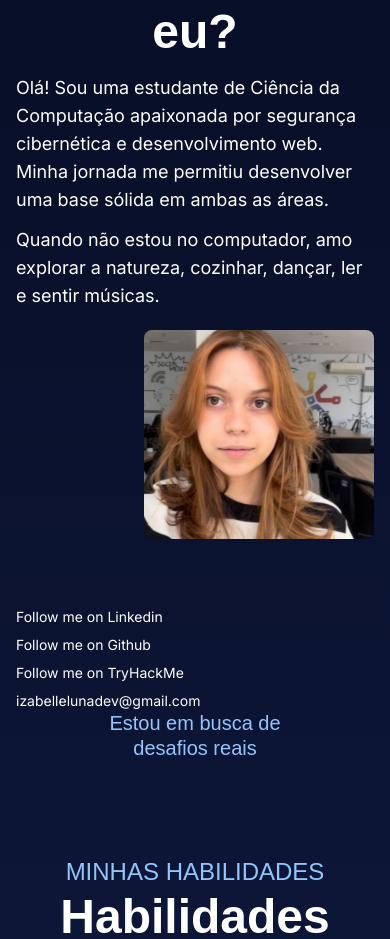
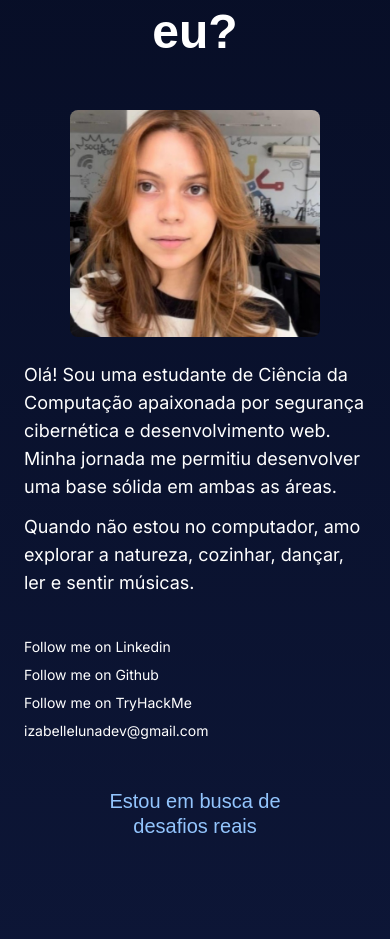
Before and after one commit to zabeluna/my-blog, a Next.js app: page / in a window 390 px wide. Shown: the part 1038-1977 px from the top of the page. Built offline with nearby package versions, Linux system fonts and the light colour scheme; a web font is replaced by a local one.

Commit message:
freature and hotfix: whoami and links

```diff
--- /dev/null
+++ b/components/lp-sections/blog.tsx
@@ -0,0 +1,19 @@
+const Blog = () => {
+    return (
+    <>
+    <section id="blog"></section>
+
+    <div>
+        <li>
+            <a href="https://literate-traffic-02a.notion.site/Blog-de-Estudos-805639ebdaee4eeba73e7dec6e71e2db"
+                  target="_blank"
+                  rel="noopener noreferrer"
+                  ></a>
+        </li>
+    </div>
+
+    </>
+    );
+};
+
+export default Blog;
--- a/components/lp-sections/skills.tsx
+++ b/components/lp-sections/skills.tsx
@@ -6,6 +6,7 @@ type Props = {}
 const Skills = (props: Props) => {
     return (
         <>
+        <section id="skills"></section>
             <div className="flex-col gap-3 px-12 md:mb-16 order-last text-center">
                 <h1 className="text-blue-300 leading-tight md:leading-none text-2xl font-header">
                     MINHAS HABILIDADES
@@ -56,6 +57,7 @@ const Skills = (props: Props) => {
 
                 </div>
             </div>
+
         </>
     )
 }
--- a/components/lp-sections/whoami.tsx
+++ b/components/lp-sections/whoami.tsx
@@ -3,13 +3,7 @@ import Image from "next/image";
 const WhoAmI = () => {
   return (
     <>
-        <div className="flex-auto">
-            <div className="mx-auto w-full max-w-7xl lg:px-8">
-                <div className="mx-auto w-full max-w-7xl lg:px-8">
-                    <div className="relative px-4 sm:px-8 lg:px-12">
-                        <div className="mx-auto max-w-2xl lg:max-w-5xl">
-
-        <div></div>
+    <section id="whoami"></section>
       <div className="flex flex-col items-center justify-center md:flex-row">
         <Image
           src="/cinenino.png"
@@ -29,66 +23,113 @@ const WhoAmI = () => {
         </h1>
       </div>
 
-
-
-            <div className="grid grid-cols-1 gap-y-5 lg:grid-cols-2 lg:grid-rows-[auto_1fr] lg:gap-y-12">
-
-
+      <div className="flex flex-col lg:flex-row items-center max-w-xl lg:max-w-full mx-auto mt-12 md:items-start">
+        <div className="order-1 lg:order-2 flex-grow-0 lg:max-w-2xl px-6">
           <p className="text-justify-left text-lg mt-3">
             Olá! Sou uma estudante de Ciência da Computação apaixonada por
             segurança cibernética e desenvolvimento web. Minha jornada me
             permitiu desenvolver uma base sólida em ambas as áreas.
-
-
-                    <p className="text-justify-left text-lg mt-3">Quando não estou no computador, amo explorar a
-                    natureza, cozinhar, dançar, ler e sentir músicas.</p>
-
           </p>
 
+          <p className="text-justify-left text-lg mt-3">
+            Quando não estou no computador, amo explorar a natureza, cozinhar,
+            dançar, ler e sentir músicas.
+          </p>
 
+          <div className="text-sm mt-6 lg:hidden">
+            <ul className="text-left flex flex-col">
+              <li className="mt-4 flex">
+                <a
+                  href="https://www.linkedin.com/in/izabelle-luna-248b33196/"
+                  target="_blank"
+                  rel="noopener noreferrer"
+                >
+                  Follow me on Linkedin
+                </a>
+              </li>
 
-            <div>
-                <div className="lg:mt-1 sm:mt-32 sm:px-8 ml-32 mb-8">
-                        <Image
-                            src="/foto.png"
-                            width={250}
-                            height={500}
-                            alt="Picture of the author"
-                            className="rounded-lg"
+              <li className="mt-2 flex">
+                <a
+                  href="https://github.com/zabeluna"
+                  target="_blank"
+                  rel="noopener noreferrer"
+                >
+                  Follow me on Github
+                </a>
+              </li>
 
-                        />
+              <li className="mt-2 flex">
+                <a
+                  href="https://tryhackme.com/p/rabbitnuna"
+                  target="_blank"
+                  rel="noopener noreferrer"
+                >
+                  Follow me on TryHackMe
+                </a>
+              </li>
+
+              <li className="mt-2 flex">
+                <a href="mailto:izabellelunadev@gmail.com">
+                  izabellelunadev@gmail.com
+                </a>
+              </li>
+            </ul>
           </div>
         </div>
 
+        <div className="flex flex-col items-center lg:order-2">
+          <Image
+            src="/foto.png"
+            width={0}
+            height={0}
+            alt="Picture of the author"
+            sizes="md:80vw lg:50vw xl:30vw 5vw"
+            className="w-full h-auto rounded-lg max-w-[250px] mb-3"
+          />
 
-                    <div className="lg:pl-40 text-sm">
-                        <ul>
-                            <li className="mt-4 flex"><a href="https://www.linkedin.com/in/izabelle-luna-248b33196/" target="_blank" rel="noopener noreferrer">
+          <div className="text-sm mt-6 hidden lg:block">
+            <ul className="text-left flex flex-col">
+              <li className="mt-4 flex">
+                <a
+                  href="https://www.linkedin.com/in/izabelle-luna-248b33196/"
+                  target="_blank"
+                  rel="noopener noreferrer"
+                >
                   Follow me on Linkedin
-        </a></li>
-
+                </a>
+              </li>
 
               <li className="mt-2 flex">
-        <a href="https://github.com/zabeluna" target="_blank" rel="noopener noreferrer">
+                <a
+                  href="https://github.com/zabeluna"
+                  target="_blank"
+                  rel="noopener noreferrer"
+                >
                   Follow me on Github
-        </a></li>
+                </a>
+              </li>
 
+              <li className="mt-2 flex">
+                <a
+                  href="https://tryhackme.com/p/rabbitnuna"
+                  target="_blank"
+                  rel="noopener noreferrer"
+                >
+                  Follow me on TryHackMe
+                </a>
+              </li>
 
-        <li className="mt-2 flex"><a href="https://tryhackme.com/p/rabbitnuna" target="_blank" rel="noopener noreferrer">
-            Follow me on TryHackMe
-        </a></li>
-
-        <li className="mt-2 flex"><a href="mailto:izabellelunadev@gmail.com">
+              <li className="mt-2 flex">
+                <a href="mailto:izabellelunadev@gmail.com">
                   izabellelunadev@gmail.com
-        </a></li>
-
+                </a>
+              </li>
             </ul>
-
           </div>
         </div>
       </div>
 
-            <div className="flex-col gap-3 px-12 pb-24 md:mb-16 order-last text-center">
+      <div className="flex-col gap-3 px-12 pb-24 md:mb-16 order-last text-center mt-12">
         <p className="text-blue-300 leading-tight md:leading-none text-xl font-header">
           Estou em busca de
         </p>
@@ -96,15 +137,8 @@ const WhoAmI = () => {
           desafios reais
         </p>
       </div>
+    </>
+  );
+};
 
-
-            </div>
-            </div>
-            </div>
-            </div>
-
-        </>
-    )
-}
-
-export default WhoAmI
+export default WhoAmI;
--- a/constants/nav-items.ts
+++ b/constants/nav-items.ts
@@ -1,6 +1,6 @@
 const navItems: { name: string; path: string }[] = [
-  { name: "Sobre", path: "/sobre" },
-  { name: "Habilidades", path: "/skills" },
+  { name: "Sobre", path: "#whoami" },
+  { name: "Habilidades", path: "#skills" },
   { name: "Blog", path: "/blog" },
 ];
 
```
Also changed, not shown: app/links/blog.tsx (deleted). Lines whose indentation alone changed are shown as unchanged.
